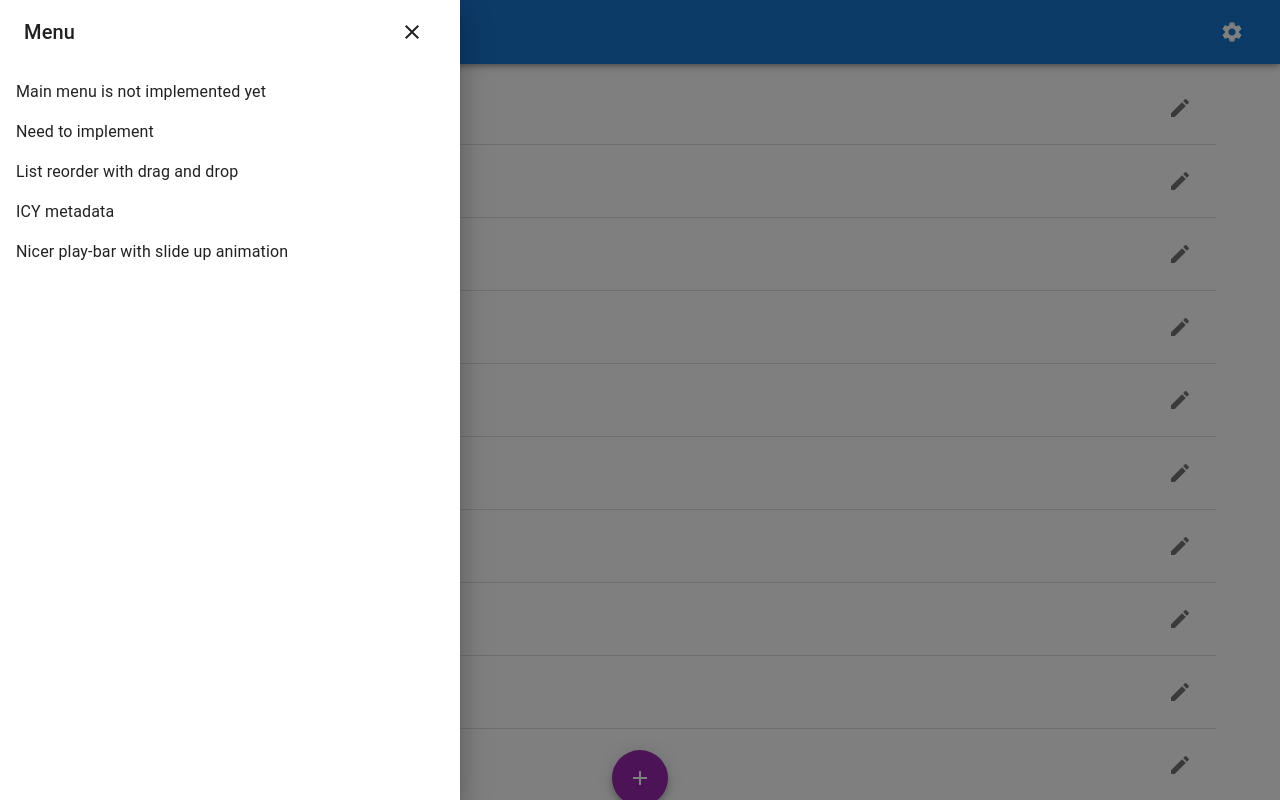
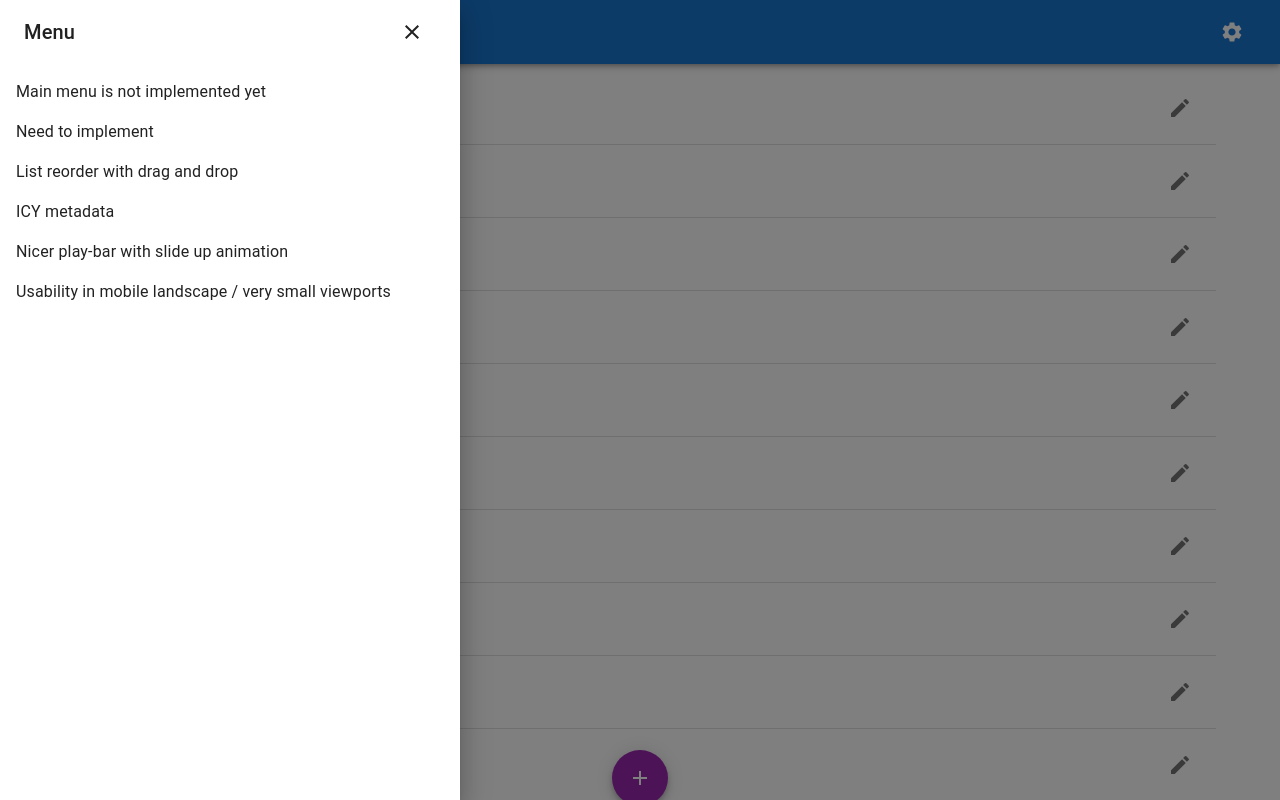
Before and after one commit to mirceaulmeanu/playground-cra, a React app: page / in a window 1280 px wide. Both pictures are taken after a click on the button 48 px from the left and 32 px from the top of the page. Shown: the top 800 px of the page. Built offline with nearby package versions, Linux system fonts and the light colour scheme; grey boxes are pictures that could not be loaded.

Commit message:
Todo list

```diff
--- a/src/components/main-menu/main-menu.component.tsx
+++ b/src/components/main-menu/main-menu.component.tsx
@@ -7,5 +7,6 @@ export function MainMenu() {
         <p>List reorder with drag and drop</p>
         <p>ICY metadata</p>
         <p>Nicer play-bar with slide up animation</p>
+        <p>Usability in mobile landscape / very small viewports</p>
     </Box>;
 }
```
